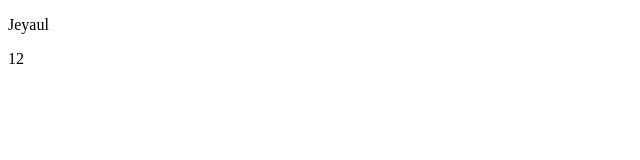
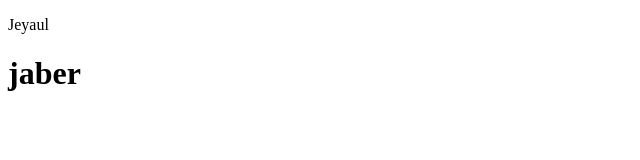
Before and after one commit to jeyaulhoquebd/2nd-prjoct, a plain HTML site: page index.html in a window 1280 px wide. Shown: the whole page, without its empty margins (0-640 px from the left). Drawn offline with Linux system fonts and the light colour scheme.

Commit message:
git push

```diff
--- a/index.html
+++ b/index.html
@@ -7,6 +7,6 @@
 </head>
 <body>
     <p>Jeyaul</p>
-    12
+    <h1>jaber</h1>
 </body>
 </html>
```
